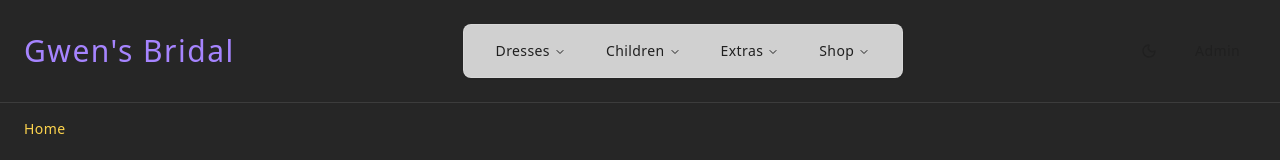
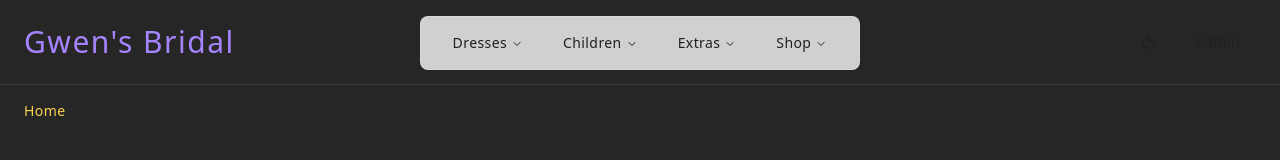
Before and after one commit to chris-abs/gwens-bridal, a React (Vite) app: page / in a window 1280 px wide. Shown: the top 160 px of the page. Built offline with nearby package versions, Linux system fonts and the light colour scheme.

Commit message:
fix: nav bar functioning correctly

```diff
--- a/src/components/layout/header/site-header.tsx
+++ b/src/components/layout/header/site-header.tsx
@@ -7,7 +7,8 @@ import { Button } from "@/components/ui/button";
 
 export function SiteHeader() {
   return (
-    <header className="relative z-50">
+    <>
+      <header className="relative z-30">
         <div className="container mx-auto px-6 py-6">
           <div className="flex items-center justify-between">
             <Link
@@ -17,22 +18,23 @@ export function SiteHeader() {
               Gwen's Bridal
             </Link>
 
-          <div className="hidden md:flex flex-1 justify-center">
-            <DesktopNav />
-          </div>
+            <div className="hidden md:flex flex-1"></div>
 
             <div className="flex items-center gap-3">
               <ThemeToggle />
               <Button
                 variant="ghost"
-              className="text-muted-foreground hover:bg-accent/50 transition-colors gap-2"
+                className="text-muted-foreground hover:text-amber-300 hover:bg-accent/50 transition-colors gap-2"
               >
-              <span className="hidden sm:inline">Admin</span>
+                <h3 className="hidden sm:inline">Admin</h3>
               </Button>
               <MobileNav />
             </div>
           </div>
         </div>
       </header>
+
+      <DesktopNav />
+    </>
   );
 }
--- a/src/sections/navigation/desktop-navigation.tsx
+++ b/src/sections/navigation/desktop-navigation.tsx
@@ -7,7 +7,9 @@ import { desktopNavigationItems } from "@/types/navigation";
 
 export function DesktopNav() {
   return (
-    <div className="sticky top-4 z-40 bg-background/80 backdrop-blur-sm border border-border/50 rounded-lg px-4 py-2 shadow-sm">
+    <div className="hidden md:block fixed top-4 left-0 right-0 z-40">
+      <div className="flex justify-center">
+        <div className="bg-background/80 backdrop-blur-sm border border-border/50 rounded-lg px-4 py-2 shadow-sm">
           <NavigationMenu className="relative">
             <NavigationMenuList className="flex space-x-2">
               {desktopNavigationItems.map((item) => (
@@ -16,5 +18,7 @@ export function DesktopNav() {
             </NavigationMenuList>
           </NavigationMenu>
         </div>
+      </div>
+    </div>
   );
 }
```
Lines whose indentation alone changed are shown as unchanged.
